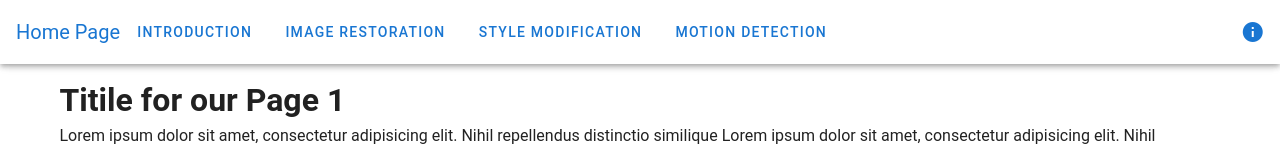
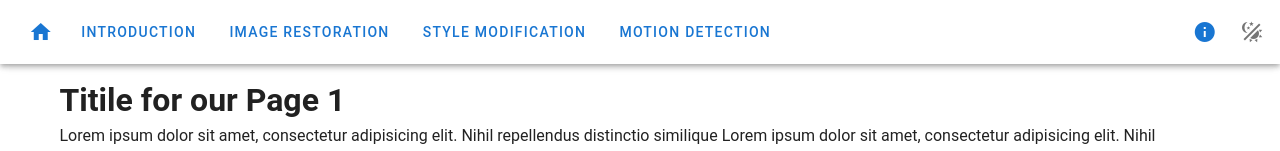
Before and after one commit to hrbattery/3185-proj, a Vue app in the folder src/: page /p1 in a window 1280 px wide. Shown: the top 151 px of the page. Built offline with nearby package versions, Linux system fonts and the light colour scheme.

Commit message:
dark mode & about

```diff
--- a/src/src/components/Header.vue
+++ b/src/src/components/Header.vue
@@ -1,16 +1,26 @@
 <template>
   <v-toolbar max-height="64px">
     <!-- <v-app-bar-nav-icon></v-app-bar-nav-icon> -->
-    <v-toolbar-title><router-link to="/">Home Page</router-link></v-toolbar-title>
+    <!--v-toolbar-title><router-link to="/">Home Page</router-link></v-toolbar-title-->
+    <v-toolbar-title>
+      <v-btn icon>
+        <router-link to="/">
+          <v-icon>mdi-home</v-icon>
+        </router-link>
+      </v-btn>
+    </v-toolbar-title>
     <!-- <v-toolbar-items v-for="name in headerTitles" :key="name">{{name}}</v-toolbar-items> -->
     <v-toolbar-items>
       <v-btn text v-for="name in headerTitles" :key="name"><router-link :to="`p${headerTitles.indexOf(name)+1}`">{{name}}</router-link></v-btn>
     </v-toolbar-items>
     <v-spacer></v-spacer>
     <v-btn icon>
-      <router-link to="home">
+      <router-link to="about">
         <v-icon>mdi-information</v-icon>
       </router-link>
+    </v-btn>
+    <v-btn icon>
+        <v-icon @click="darkModeTrigger">mdi-theme-light-dark</v-icon>
     </v-btn>
   </v-toolbar>
 </template>
@@ -26,6 +36,12 @@ export default {
         'Motion detection'
       ]
     }
+  },
+  methods: {
+    darkModeTrigger() {
+      this.$vuetify.theme.dark = !this.$vuetify.theme.dark
+      console.log(1)
+    }
   }
 }
 </script>
--- a/src/src/pages/Home.vue
+++ b/src/src/pages/Home.vue
@@ -5,14 +5,23 @@
     >
       <!-- <v-app-bar-nav-icon></v-app-bar-nav-icon> -->
 
-      <v-toolbar-title>Home Page</v-toolbar-title>
+      <v-toolbar-title>
+        <v-btn icon>
+          <router-link to="/">
+            <v-icon>mdi-home</v-icon>
+          </router-link>
+        </v-btn>
+      </v-toolbar-title>
 
       <v-spacer></v-spacer>
 
       <v-btn icon>
-        <router-link to="home">
+        <router-link to="about">
           <v-icon>mdi-information</v-icon>
         </router-link>
+      </v-btn>
+      <v-btn icon>
+        <v-icon @click="darkModeTrigger">mdi-theme-light-dark</v-icon>
       </v-btn>
     </v-app-bar>
 
--- a/src/src/pages/Page1.vue
+++ b/src/src/pages/Page1.vue
@@ -34,7 +34,10 @@
       <p>
         Lorem ipsum dolor sit amet, consectetur adipisicing elit. Nihil repellendus distinctio similique
       </p>
-      <iframe src="https://www.baidu.com/s?ie=UTF-8&wd=iframe%20%E5%85%B6%E5%AE%83%E7%BD%91%E7%AB%99" frameBorder=0 marginwidth=0 marginheight=0 height=1000 width=1000 ALLOWTRANSPARENCY="true"/>
+      <!--iframe src="https://xbeibeix.com/api/bilibili/biliplayer/?url=BV174411Q7ct" frameBorder=0 marginwidth=0 marginheight=0 height=100% width=100% ALLOWTRANSPARENCY="true"/-->
+      <div style="position: relative; padding: 30% 45%;">
+        <iframe src="//player.bilibili.com/player.html?aid=63317234&bvid=BV174411Q7ct&cid=109958403&page=1&high_quality=1" scrolling="no" border="0" frameborder="no" framespacing="0" allowfullscreen="true" style="position: absolute; width: 100%; height: 100%; left: 0; top: 0;"> </iframe>
+      </div>
       </div>
       </v-container>
     </v-main>
--- a/src/src/router.js
+++ b/src/src/router.js
@@ -3,6 +3,7 @@ import Page1 from './pages/Page1.vue'
 import Page2 from './pages/Page2.vue'
 import Page3 from './pages/Page3.vue'
 import Page4 from './pages/Page4.vue'
+import About from './pages/About.vue'
 // import Header from './components/Header.vue'
 
 const routers = [
@@ -34,6 +35,11 @@ const routers = [
         path: '/p4',
         name: 'page4',
         component: Page4,
+    },
+    {
+        path: '/about',
+        name: 'about',
+        component: About,
     }
 ]
 
```
Also changed, not shown: 1 other file (tests, documents, lock files or other folders).
